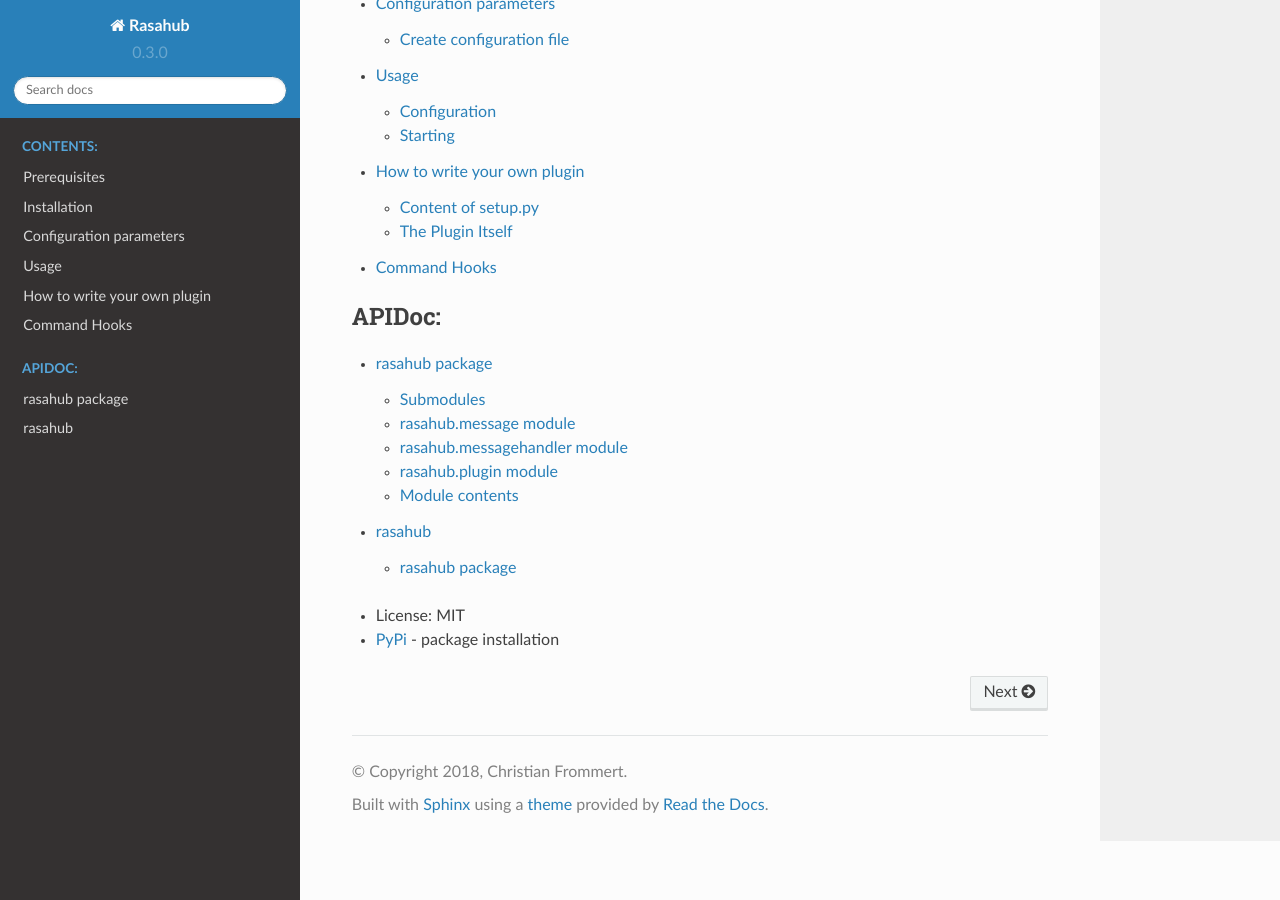
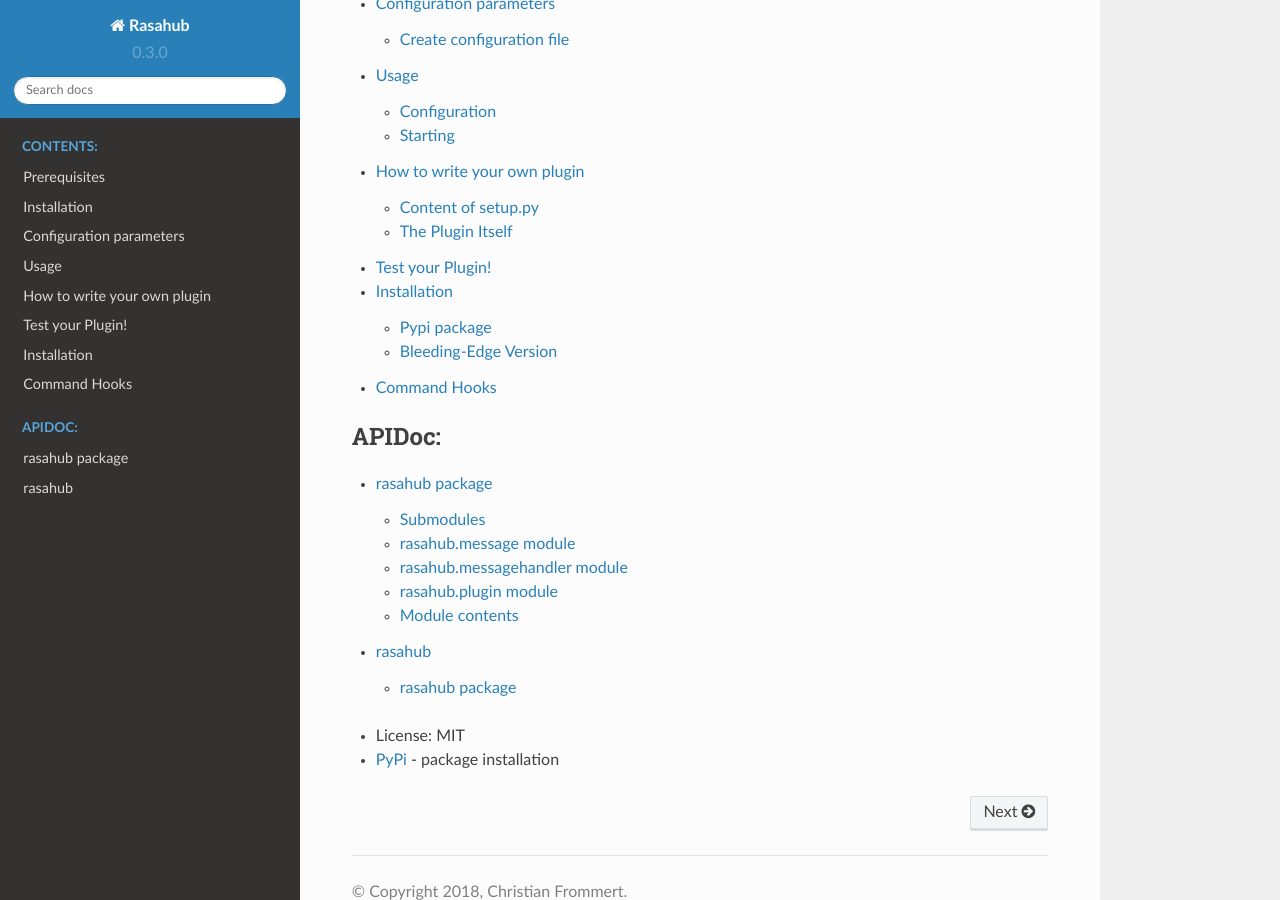
Before and after one commit to KMI-KPZ/rasahub, a Sphinx documentation site: the page built from docs/index.rst, in a window 1280 px wide and 900 px high, scrolled down 841 px. Built offline with Sphinx 7.4.7 and the Read the Docs theme 2.0.0, drawn with Linux system fonts in a browser that asks for light colours; some of the changed lines change nothing that is shown.

Commit message:
Add plugin testing docs

```diff
--- a/docs/index.rst
+++ b/docs/index.rst
@@ -37,6 +37,7 @@
    configuration
    usage
    plugin_model
+   plugin_test
    command_hooks
 
 
--- /dev/null
+++ b/docs/plugin_test.rst
@@ -0,0 +1,100 @@
+.. Test your Plugin doc
+
+Test your Plugin!
+=================
+
+Testing your created plugin is very simple. Just test against message sending
+and receiving using a RasahubTest-Plugin. Source of the test_plugin.py:
+
+.. code-block:: python
+
+    from __future__ import unicode_literals
+
+    from rasahub import RasahubPlugin
+
+    class RasaTestPlugin(RasahubPlugin):
+        """
+        RasaTest is a testing plugin.
+
+        """
+
+        def __init__(self, **kwargs):
+            """
+
+            """
+            super(RasaTestPlugin, self).__init__()
+
+            self.message_in = []
+            self.sent_message = ""
+            self.message_out = ""
+
+        def send(self, messagedata, main_queue):
+            """
+            Sends message to Rasa via socket connection
+            messagedata is RasahubMessage object
+            """
+            self.message_out = messagedata
+
+        def receive(self):
+            """
+            Receives message from socket connection to Rasa
+
+            :returns: dictionary - the reply from Rasa as string and conversation ID as string
+            """
+            if len(self.message_in) > 0:
+                self.sent_message = self.message_in.pop()
+                message = {
+                    'message': self.sent_message,
+                    'message_id': 1
+                }
+                return message
+            else:
+                return None
+
+        def set_message(self, message_string):
+            self.message_in.append(message_string)
+
+        def end(self):
+            """
+            """
+            return "ended"
+
+With Unittest you should create the messagehandler in setUpClass method and also
+initialize the testing plugin. Then you can put a message in the test_plugin
+queue and check if the message will be received by your plugin. Also you should
+send a message using your plugin and see if the testing plugin receives it
+using plugin.sent_message.
+
+As an example you should check out the testing of `rasahub-humhub`_ .
+
+* Python installed
+
+Installation
+============
+
+I recommend to use `virtualenv`_ with Python 3.
+
+Pypi package
+------------
+
+Install via pip:
+
+.. code-block:: bash
+
+    pip install rasahub
+
+
+Bleeding-Edge Version
+---------------------
+
+Install from sources:
+
+.. code-block:: bash
+
+    git clone https://github.com/DServSys/rasahub.git
+    cd rasahub
+    pip install -e .
+
+
+.. _rasahub-humhub: https://github.com/frommie/rasahub-humhub/blob/master/tests/test_dbconnector.py
+.. _virtualenv: https://virtualenv.pypa.io/en/stable/
```
